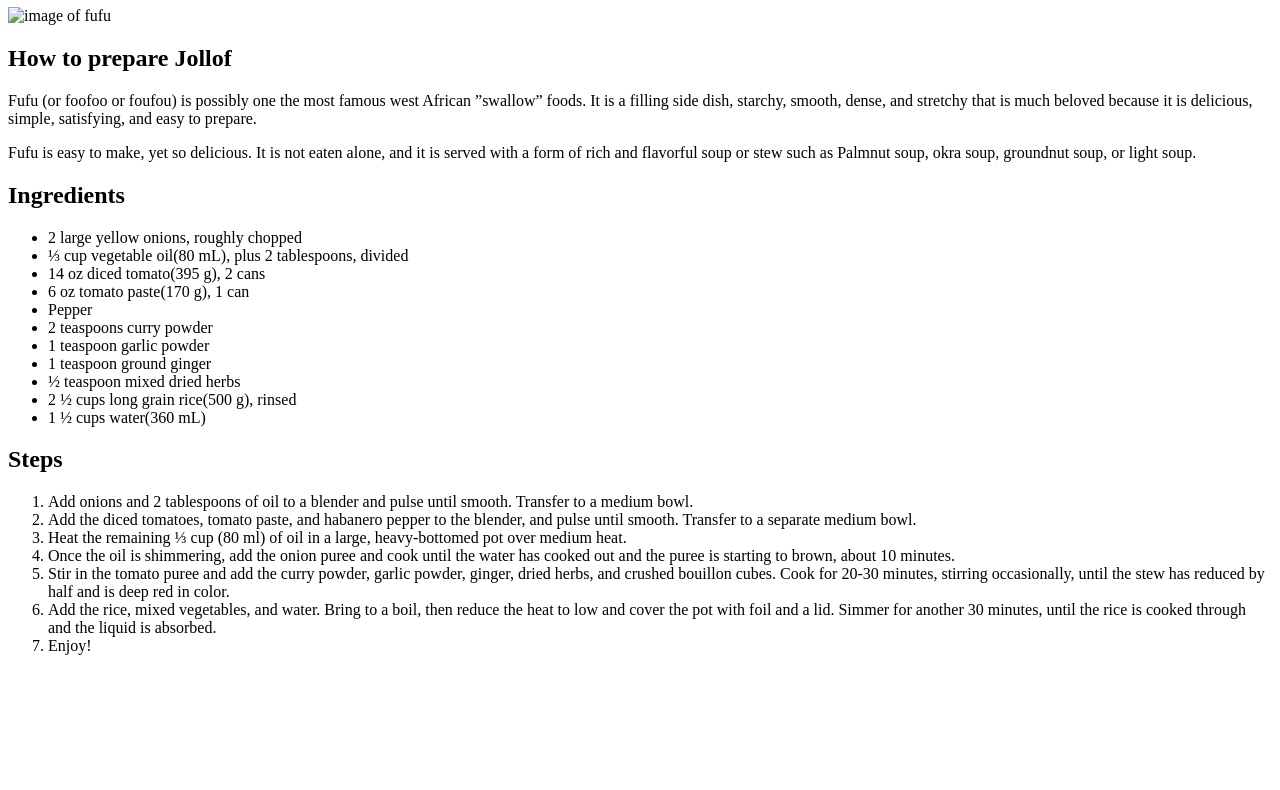
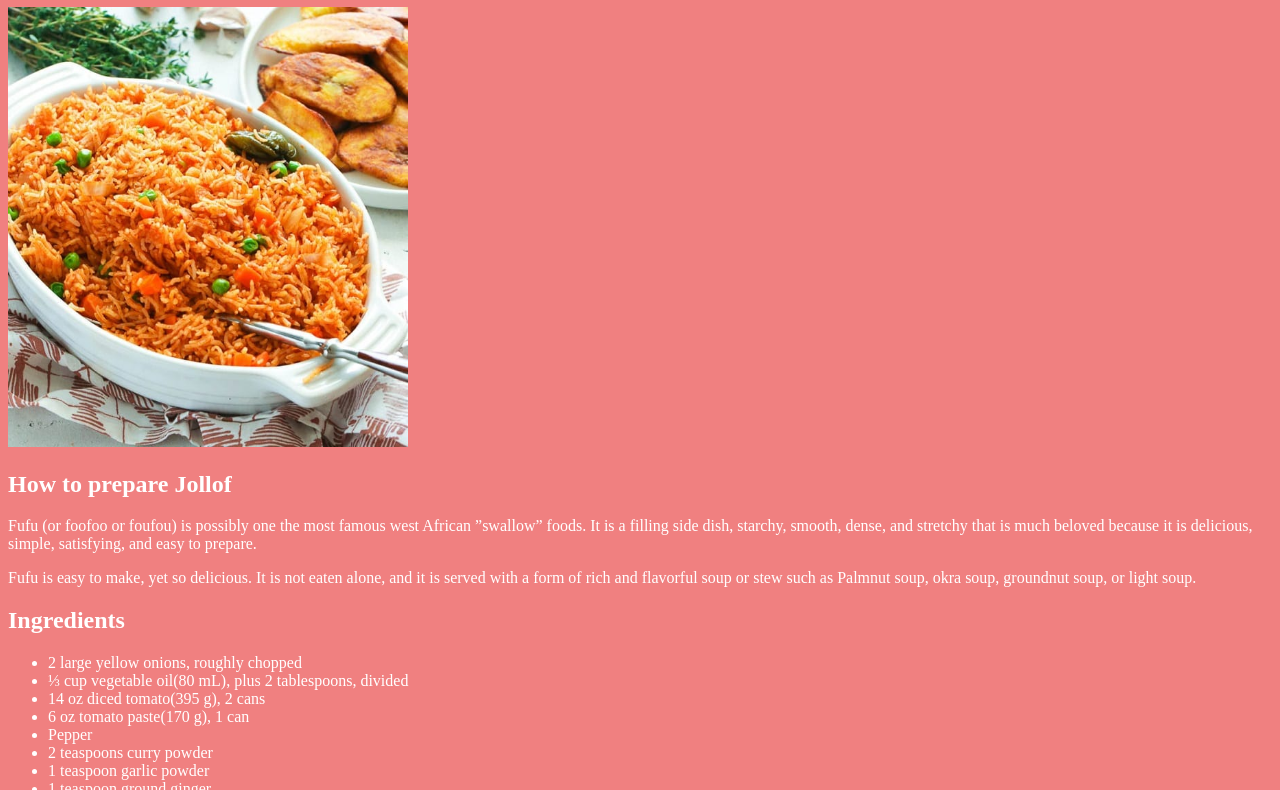
Before and after one commit to asiamahkoreh/odin-recpes, a plain HTML site: page recipes/jollof.html in a window 1280 px wide. Shown: the part 73-863 px from the top of the page. Before the commit the page ends 800 px from the top, so only its background shows below. Drawn offline with Linux system fonts and the light colour scheme.

Commit message:
changed background

```diff
--- /dev/null
+++ b/css/recipe.css
@@ -0,0 +1,9 @@
+body {
+    background-color: lightcoral;
+    color: white;
+}
+
+img {
+    height: auto;
+    width: 400px;
+}
--- a/recipes/jollof.html
+++ b/recipes/jollof.html
@@ -2,12 +2,12 @@
 <html lang="en">
     <head>
         <meta charset="UTF-8">
-        <link rel="stylesheet" href="../odin-recpes/css/recipe.css">
+        <link rel="stylesheet" href="../css/recipe.css">
         <title>Jollof Recipe</title>
     </head>
     <body>
         <h1>Jollof Recipe</h1>
-        <img src="../odin-recpes/img/jollof.jpg" alt="image of fufu">
+        <img src="../img/jollof.jpg" alt="image of fufu">
         <h2>How to prepare Jollof</h2>
         <p>Fufu (or foofoo or foufou) is possibly one the most famous west African ”swallow” foods. It is a filling side dish, starchy, smooth, dense, and stretchy that is much beloved because it is delicious, simple, satisfying, and easy to prepare.</p>
         <p>Fufu is easy to make, yet so delicious. It is not eaten alone, and it is served with a form of rich and flavorful soup or stew such as Palmnut soup, okra soup, groundnut soup, or light soup.</p>
```
Also changed, not shown: index.html (+1 -1 lines), recipes/fufu.html (+2 -2 lines), img/fufu.jpeg (added), img/jollof.jpg (added).
